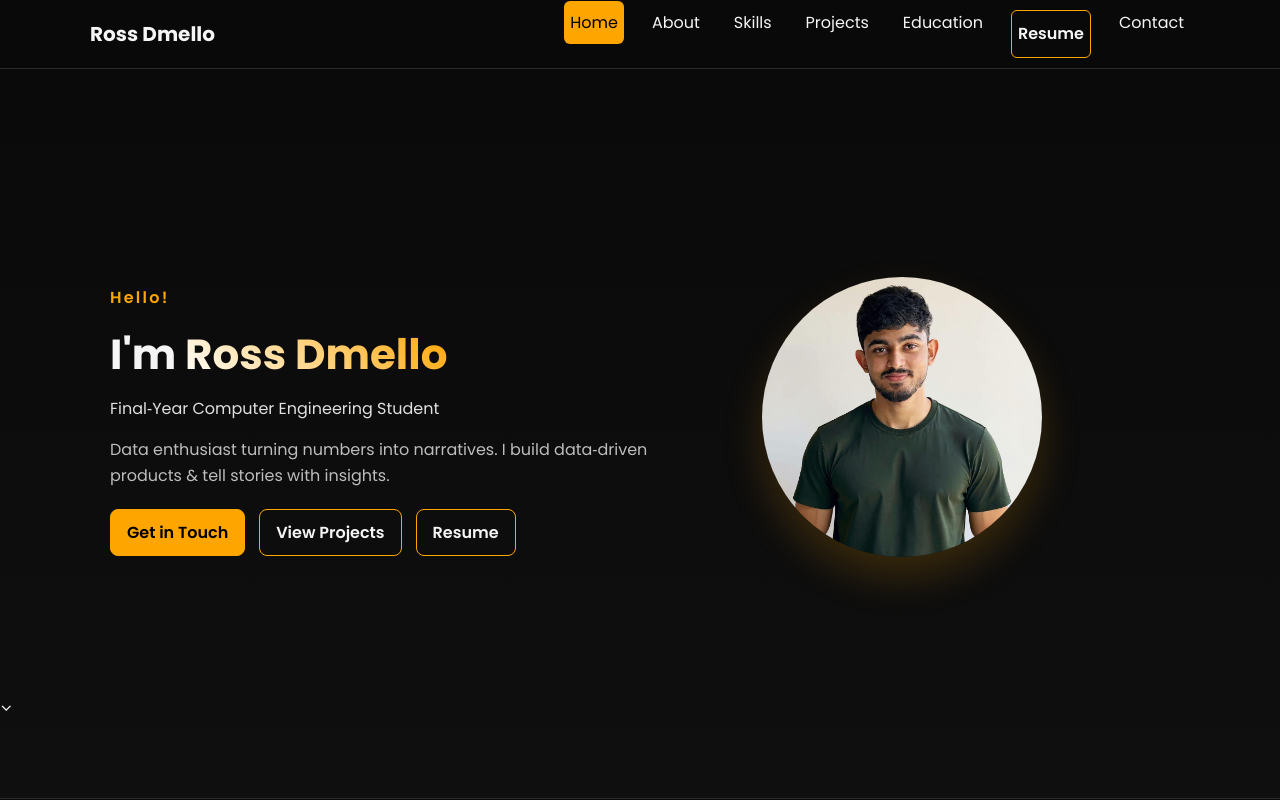
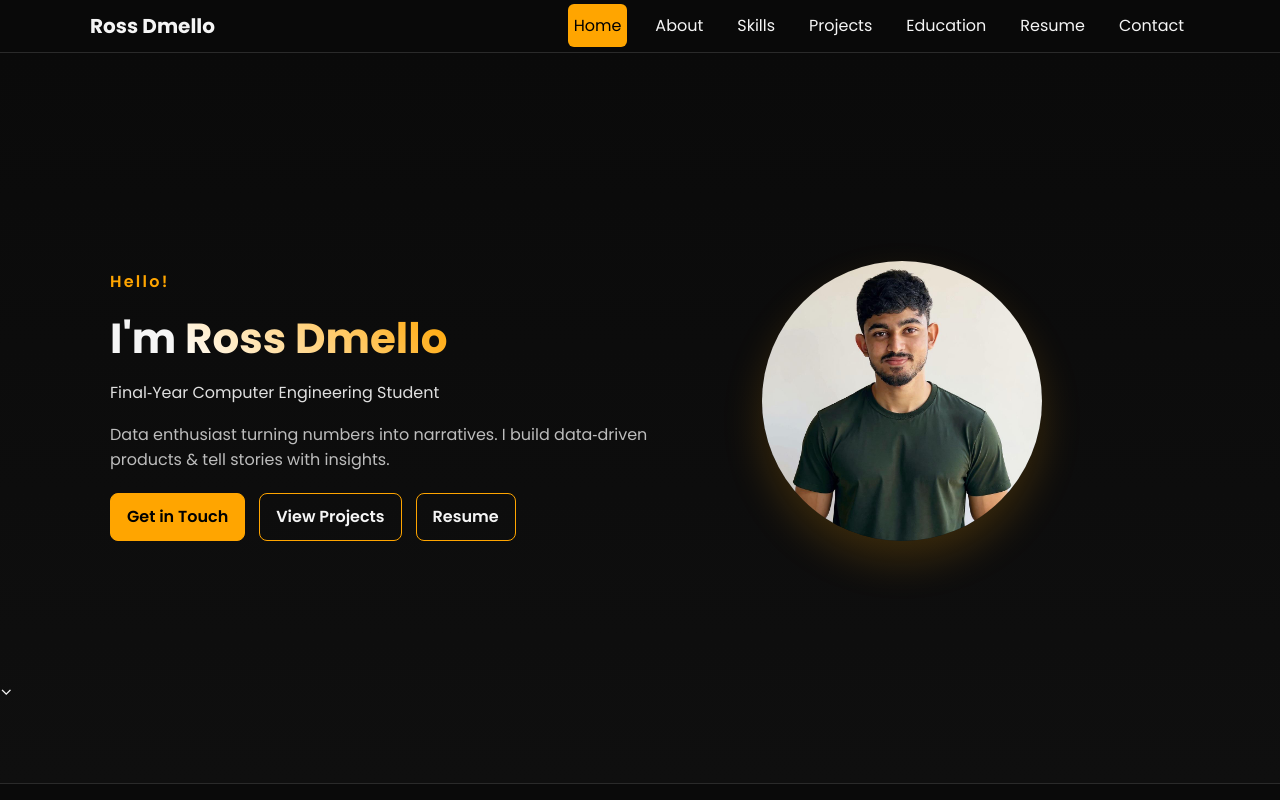
Before and after one commit to RossDmello2/RossDmello5.github.io, a plain HTML site: page index.html in a window 1280 px wide. Shown: the top 800 px of the page. Drawn offline with Linux system fonts and the light colour scheme.

Commit message:
Update index.html

```diff
--- a/index.html
+++ b/index.html
@@ -21,7 +21,7 @@
           <li><a href="#skills">Skills</a></li>
           <li><a href="#projects">Projects</a></li>
           <li><a href="#education">Education</a></li>
-          <li><a href="Ross%20Dmello_Resume.pdf" target="_blank" rel="noopener" class="btn ghost">Resume</a></li>
+          <li><a href="Ross%20Dmello_Resume.pdf" target="_blank" rel="noopener" class="resume-link">Resume</a></li>
           <li><a href="#contact">Contact</a></li>
         </ul>
       </nav>
```
